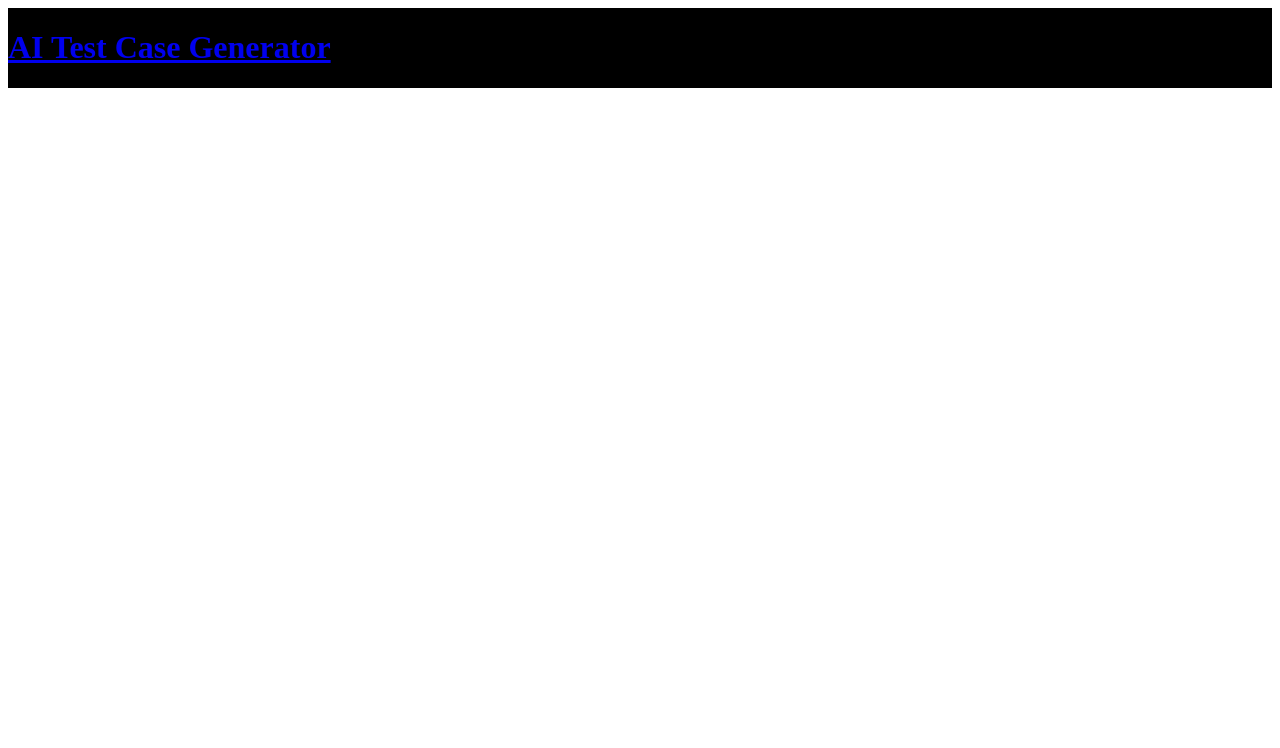
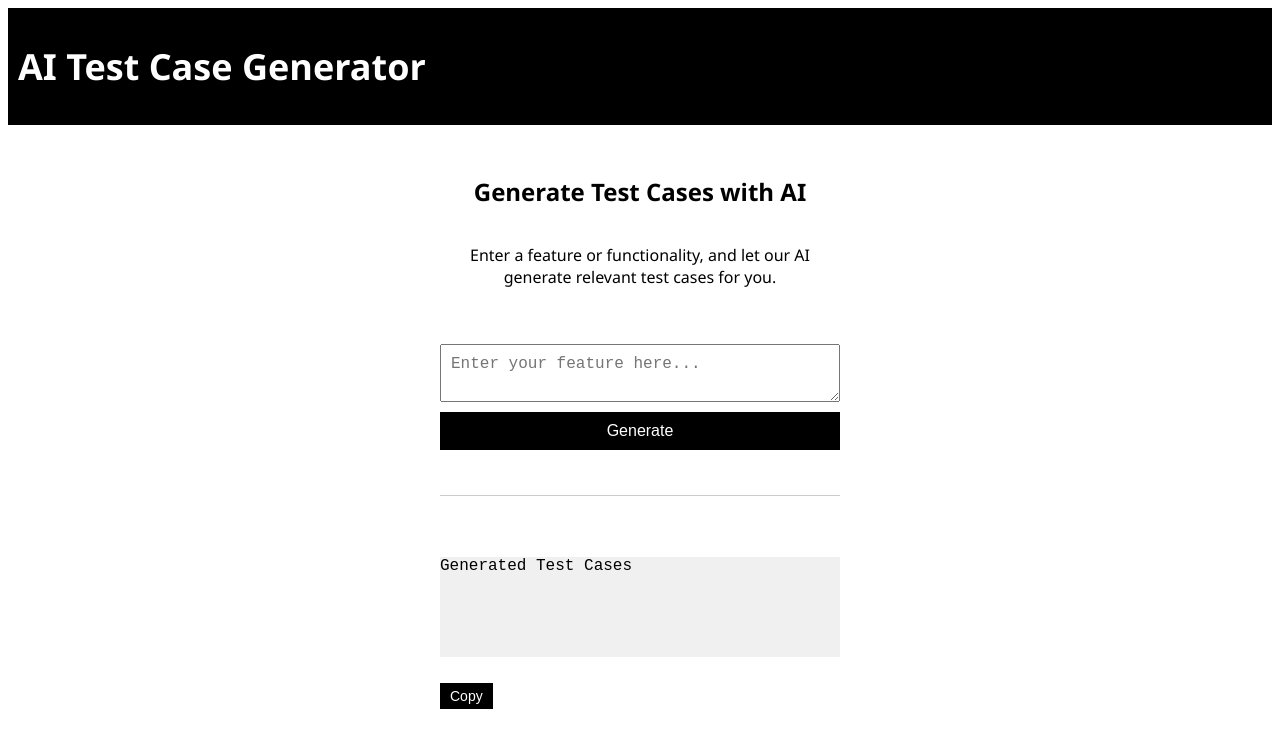
Before and after one commit to harekarsakshi/ai-test-case-generator, a plain HTML site: page src/index.html in a window 1280 px wide. Drawn offline with Linux system fonts and the light colour scheme.

Commit message:
Enhance layout and styling for main content and navigation

```diff
--- a/src/index.css
+++ b/src/index.css
@@ -1,9 +1,95 @@
 .container {
   display: flex;
   flex-direction: column;
+  align-items: center;
+  gap: 10px;
+  font-family: "Segoe UI", Tahoma, Geneva, Verdana, sans-serif;
 }
 
 .navbar {
   color: white;
   background-color: black;
+  display: flex;
+  width: 100%;
+  align-self: flex-start;
+
+  a {
+    color: white;
+    text-decoration: none;
+    padding: 10px;
+    font-weight: bold;
+    font-size: 18px;
+  }
 }
+
+.main-content {
+  display: flex;
+  flex-direction: column;
+  align-items: center;
+  gap: 40px;
+  margin-top: 20px;
+  max-width: 400px;
+}
+
+.landing-group,
+.input-group,
+.output-group {
+  display: flex;
+  flex-direction: column;
+  width: 100%;
+}
+
+#generate-button {
+  padding: 10px;
+  background-color: black;
+  color: white;
+  border: none;
+  cursor: pointer;
+  font-size: 16px;
+}
+
+.landing-group {
+  text-align: center;
+  text-wrap: wrap;
+}
+
+#feature-input {
+  padding: 10px;
+  font-size: 16px;
+  width: 100%;
+  box-sizing: border-box;
+}
+
+.input-group,
+.output-group {
+  gap: 10px;
+}
+
+.output-group {
+  align-items: flex-start;
+}
+
+.output-group p {
+  min-height: 100px;
+  background-color: #f0f0f0;
+  word-wrap: break-word;
+  white-space: pre-wrap;
+  font-family: "Courier New", Courier, monospace;
+  width: 100%;
+}
+
+.divider {
+  height: 1px;
+  background-color: #ccc;
+  width: 100%;
+  margin: 5px 0;
+}
+
+#copy-button {
+  padding: 5px 10px;
+  background-color: black;
+  color: white;
+  border: none;
+  cursor: pointer;
+  font-size: 14px;
+}
--- a/src/index.html
+++ b/src/index.html
@@ -12,6 +12,29 @@
     </div>
 
     <!-- Main content -->
-    <div class="main-content"></div>
+    <div class="main-content">
+      <div class="landing-group">
+        <h2>Generate Test Cases with AI</h2>
+        <p>
+          Enter a feature or functionality, and let our AI generate relevant
+          test cases for you.
+        </p>
+      </div>
+
+      <div class="input-group">
+        <textarea
+          id="feature-input"
+          placeholder="Enter your feature here..."
+        ></textarea>
+        <button id="generate-button">Generate</button>
+      </div>
+
+      <div class="divider"></div>
+
+      <div class="output-group">
+        <p>Generated Test Cases</p>
+        <button id="copy-button">Copy</button>
+      </div>
+    </div>
   </body>
 </html>
```
